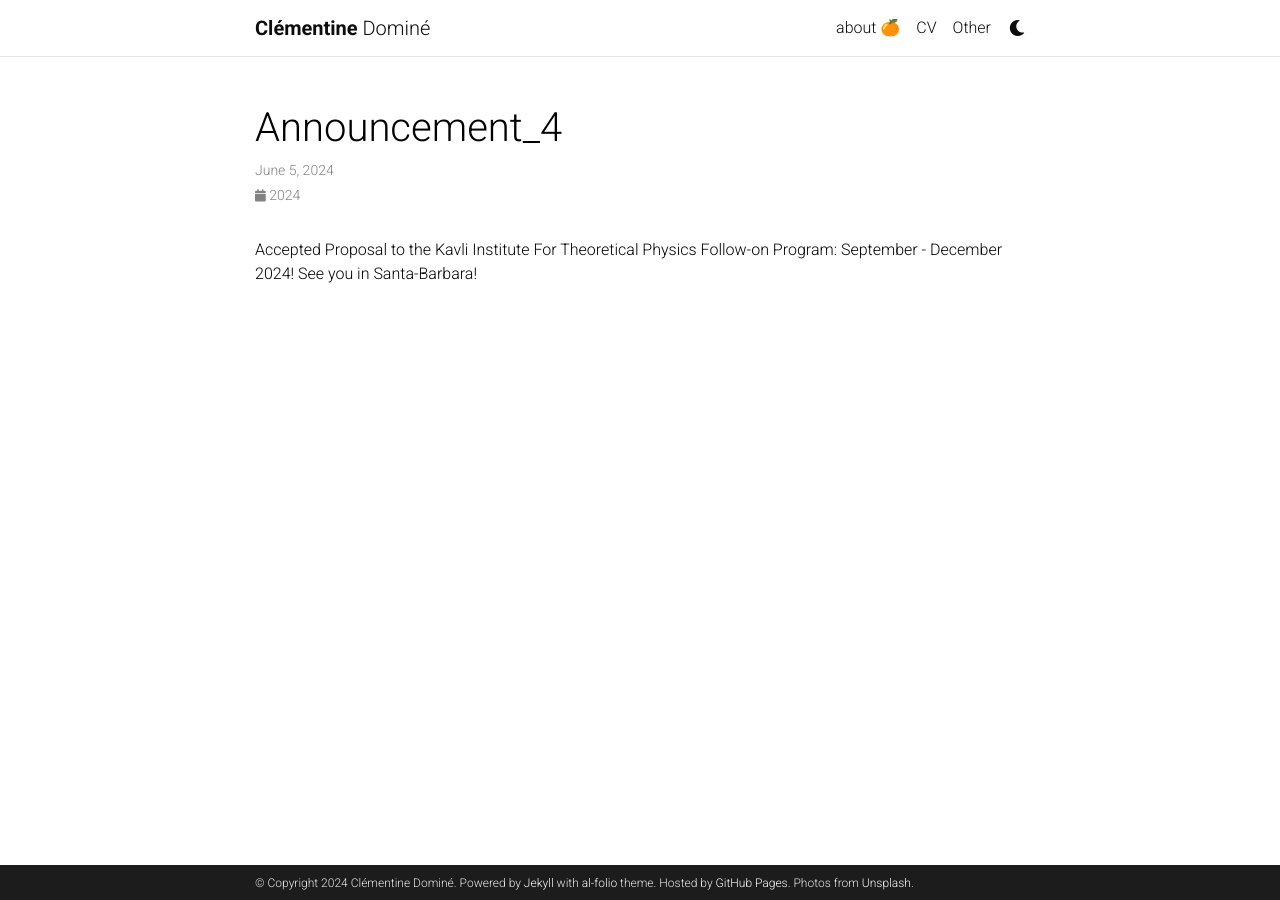
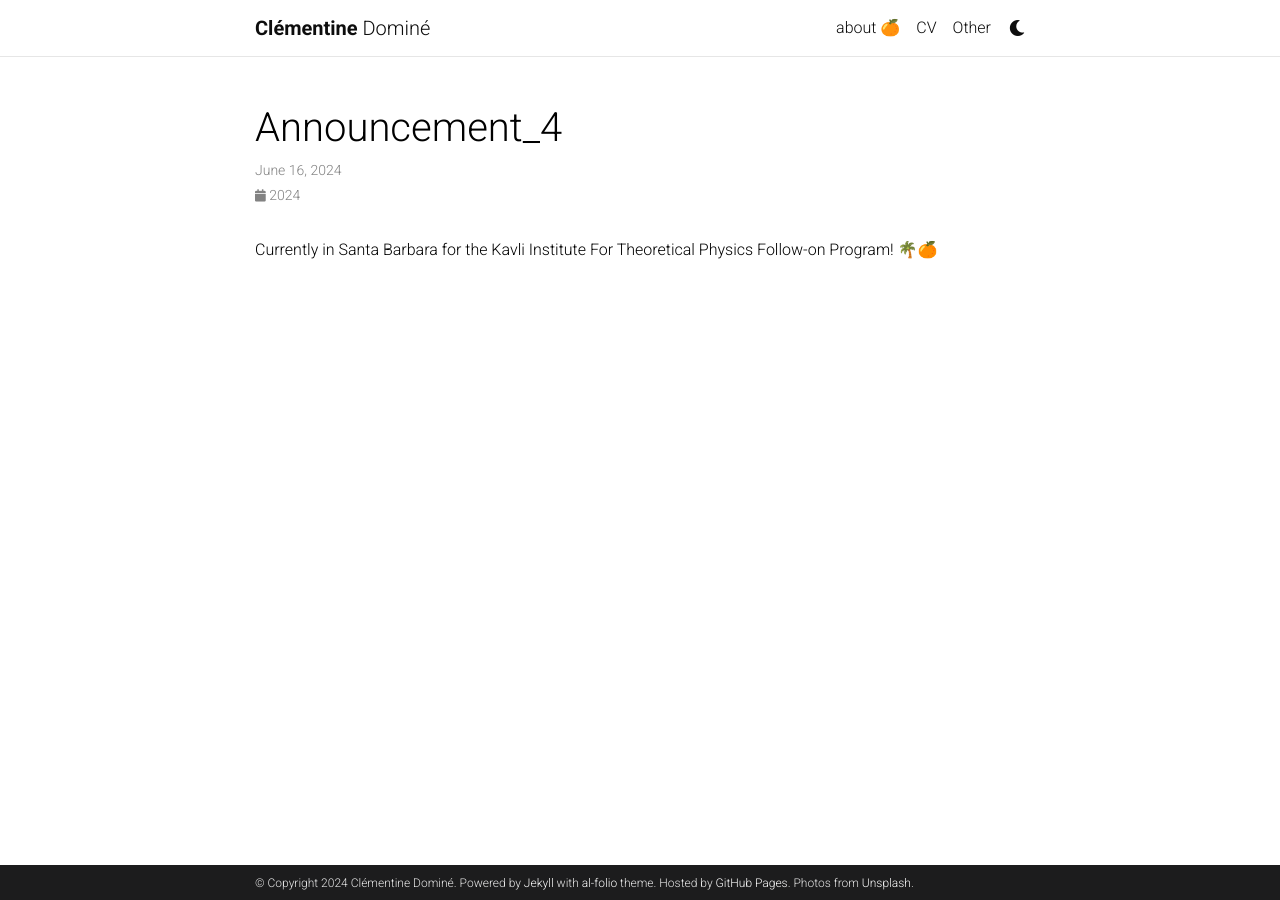
Before and after one commit to ClementineDomine/ClementineDomine.github.io, a Jekyll site: the page built from _news/announcement_4.md, in a window 1280 px wide. Built offline with Jekyll 4.4.1, drawn with Linux system fonts in a browser that asks for light colours; comment, search, counter and statistics services are not loaded; a style sheet for code colours, icons or effects is not loaded.

Commit message:
announcement_4

```diff
--- a/_news/announcement_4.md
+++ b/_news/announcement_4.md
@@ -1,7 +1,6 @@
 ---
 layout: post
-date: 2024-06-05 07:59:00-0400
+date: 2024-06-16 07:59:00-0400
 inline: true
 ---
-
-Accepted Proposal to the Kavli Institute For Theoretical Physics Follow-on Program: September - December 2024! See you in Santa-Barbara!
+Currently in Santa Barbara for the Kavli Institute For Theoretical Physics Follow-on Program! 🌴🍊
```
